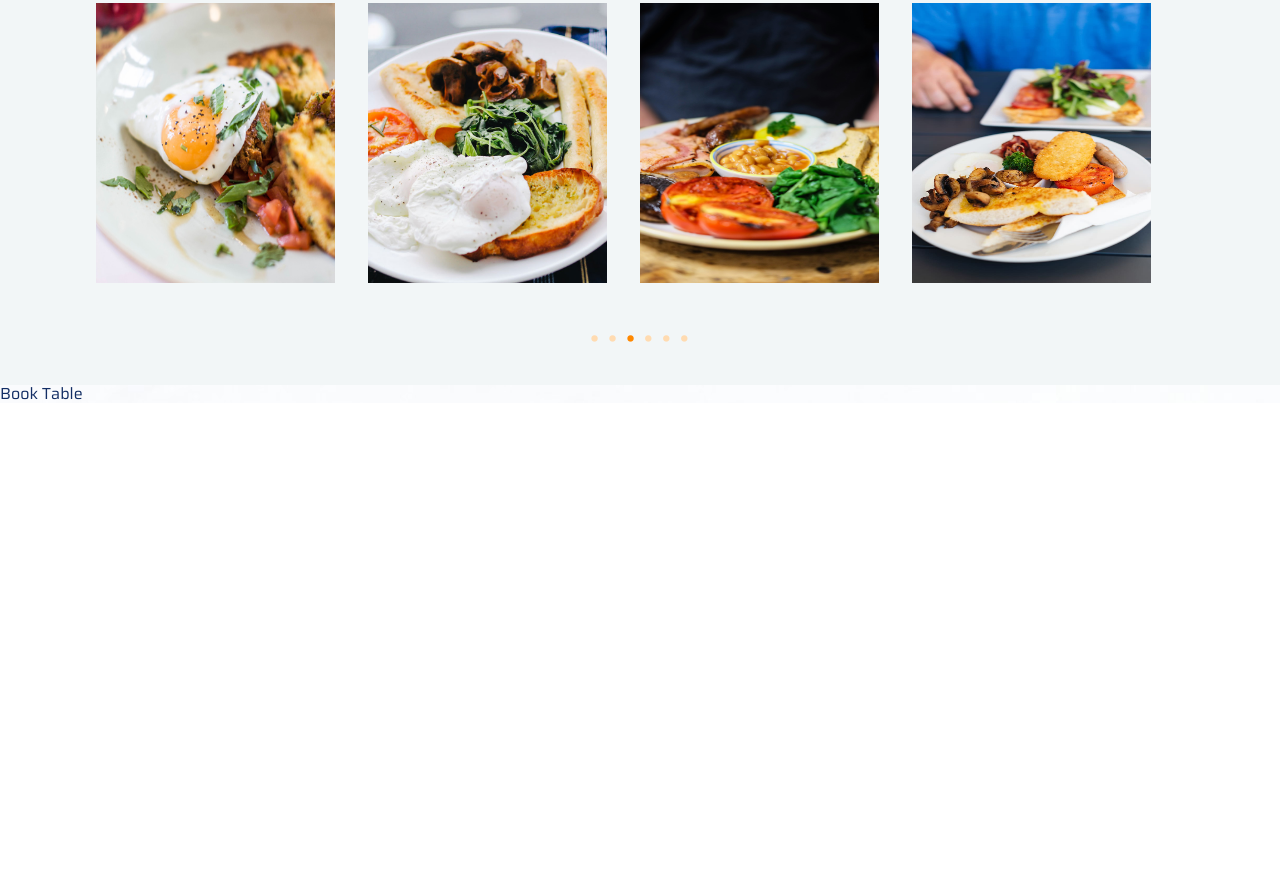
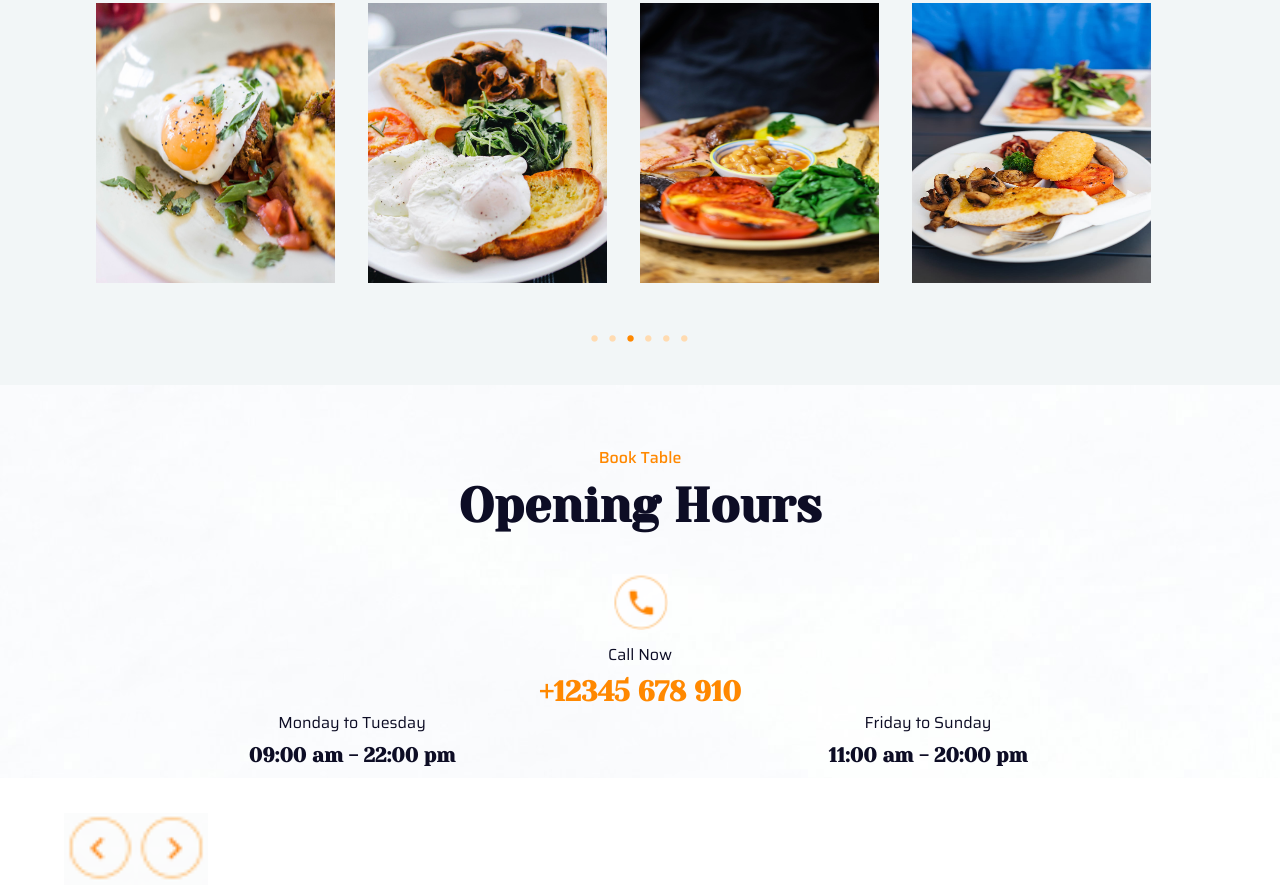
Before and after one commit to DeborahImaji/100devs-class08-homework, a plain HTML site: page restaurant/index.html in a window 1280 px wide. Shown: the part 1788-2677 px from the top of the page. Before the commit the page ends 2194 px from the top, so only its background shows below. Drawn offline with Linux system fonts and the light colour scheme.

Commit message:
Built Restaurant top section

```diff
--- a/restaurant/css/style.css
+++ b/restaurant/css/style.css
@@ -385,7 +385,59 @@ h1 {
 
 .booking {
     background-image: url('../assets/images/booking-bg.jpg');
-    width: 100%;
+    color: #0D0D25;
+    padding: 5%;
+    text-align: center;
+}
+
+.booking-span {
+    color: #FF8800;
+    font-weight: 450;
+}
+
+.booking h2 {
+    font-family: "Yeseva One", serif;
+    font-size: 3rem;
+    margin: 1% 0% 3.5% 0%;
+}
+
+.booking-telephone {
+    display: block;
+    margin: 0 auto 1rem auto;
+    width: 3.5rem;
+}
+
+.booking-number {
+    color: #FF8800;
+    font-family: "Yeseva One", serif;
+    font-size: 1.75rem;
+    margin: 1% 0% 0.5% 0%;
+}
+
+.booking-schedule div {
+    float: left;
+    margin-bottom: 4%;
+    width: 50%;
+}
+
+.booking-schedule h5 {
+    font-size: 1rem;
+    font-weight: 400;
+    margin: 0% 0% 2% 0%;
+}
+
+.booking-schedule h4 {
+    font-family: "Yeseva One", serif;
+    font-size: 1.25rem;
+}
+
+.booking-display div {
+    float: left;
+}
+
+.booking-display-image {
+    background-image: url('');
+    width: 70%;
 }
 
 footer {}
--- a/restaurant/index.html
+++ b/restaurant/index.html
@@ -197,6 +197,29 @@
         <!-- BOOKING -->
         <section class="booking" id="order-now">
             <span class="booking-span">Book Table</span>
+            <h2>Opening Hours</h2>
+            <img src="assets/icons/telephone.png" alt="Orange telephone icon" class="booking-telephone">
+            <span>Call Now</span>
+            <h3 class="booking-number">+12345 678 910</h3>
+            <div class="booking-schedule">
+                <div>
+                    <h5>Monday to Tuesday</h5>
+                    <h4>09:00 am - 22:00 pm</h4>
+                </div>
+                <div>
+                    <h5>Friday to Sunday</h5>
+                    <h4>11:00 am - 20:00 pm</h4>
+                </div>
+            </div>
+            <div class="booking-display">
+                <div>
+                    <img src="assets/icons/previous-arrow.png" alt="Orange previous sign">
+                </div>
+                <div class="booking-display-image"></div>
+                <div>
+                    <img src="assets/icons/next-arrow.png" alt="Orange previous sign">
+                </div>
+            </div>
         </section>
         <!-- BOOKING -->
 
```
Also changed, not shown: restaurant/assets/icons/next-arrow.png (added), restaurant/assets/icons/previous-arrow.png (added), restaurant/assets/icons/telephone.png (added).
